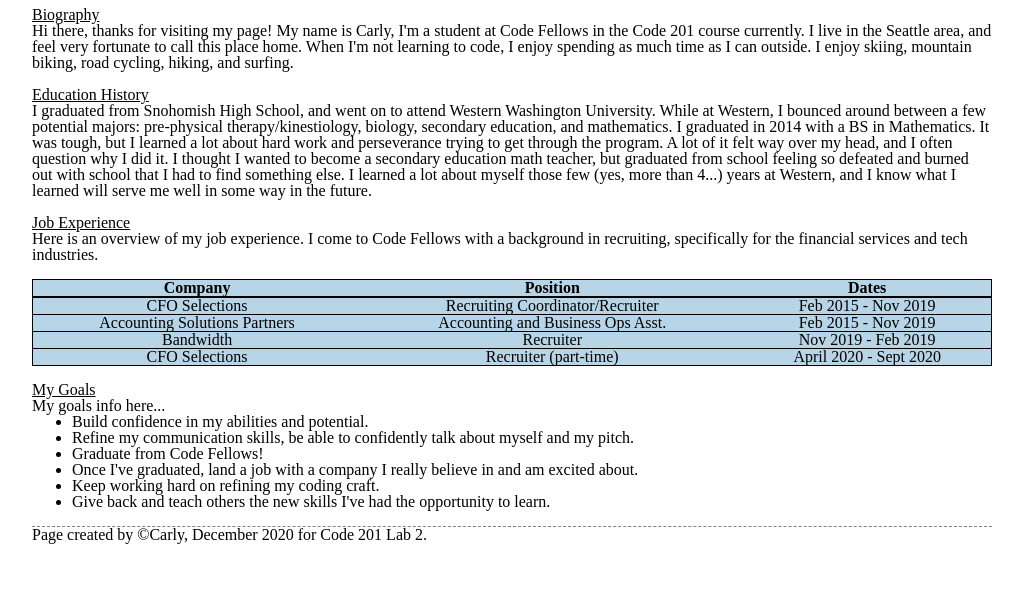
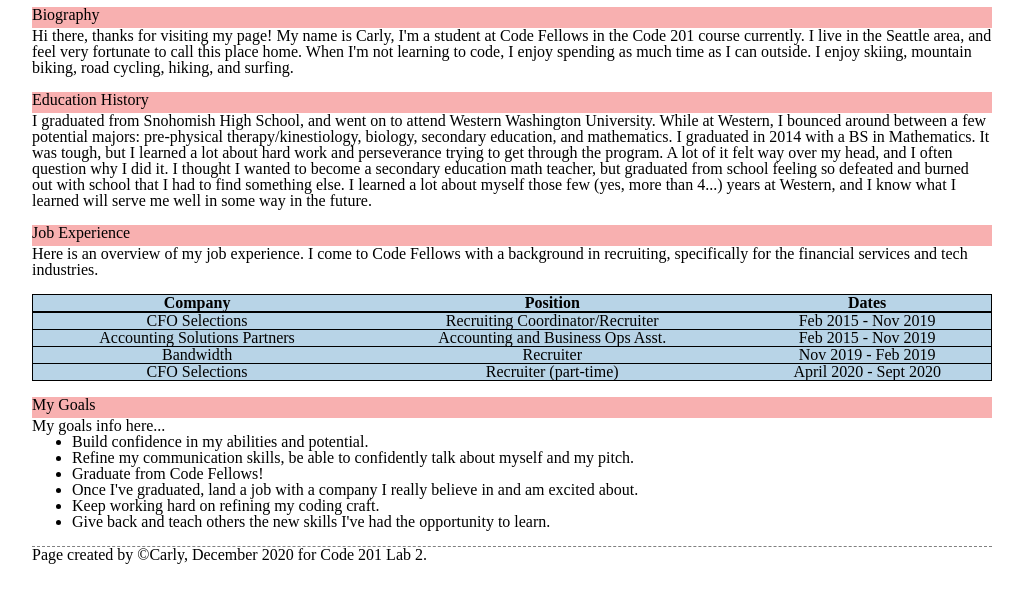
Before and after one commit to carlydekock/about-me, a plain HTML site: page index.html in a window 1280 px wide. Shown: the part 45-648 px from the top of the page, without its empty margins (128-1151 px from the left). Drawn offline with Linux system fonts and the light colour scheme.

Commit message:
Updated styling on headings and added padding for readability

```diff
--- a/css/style.css
+++ b/css/style.css
@@ -19,28 +19,15 @@ h1 {
 }
 
 h2 {
-  text-decoration: underline;
+  padding-bottom: 5px;
+  text-align: left;
+  background-color: rgb(248, 176, 176);
+
 }
-
-/* h2 {
-  padding-left: 20px;
-} */
-
-/* p {
-  padding-left: 20px;
-  padding-right: 20px;
-  margin: 15px;
-} */
 
 footer {
   border-top: 1px dashed gray;
 }
-
-/* #first-paragraph {
-  background-color: rgb(149, 171, 190);
-  color:#131307;
-
-} */
 
 table {
   border: 1px solid black;
@@ -60,8 +47,6 @@ td {
   text-align: center;
 }
 
-
-
 ul {
   list-style: disc outside none;
   margin-left: 40px;
```
